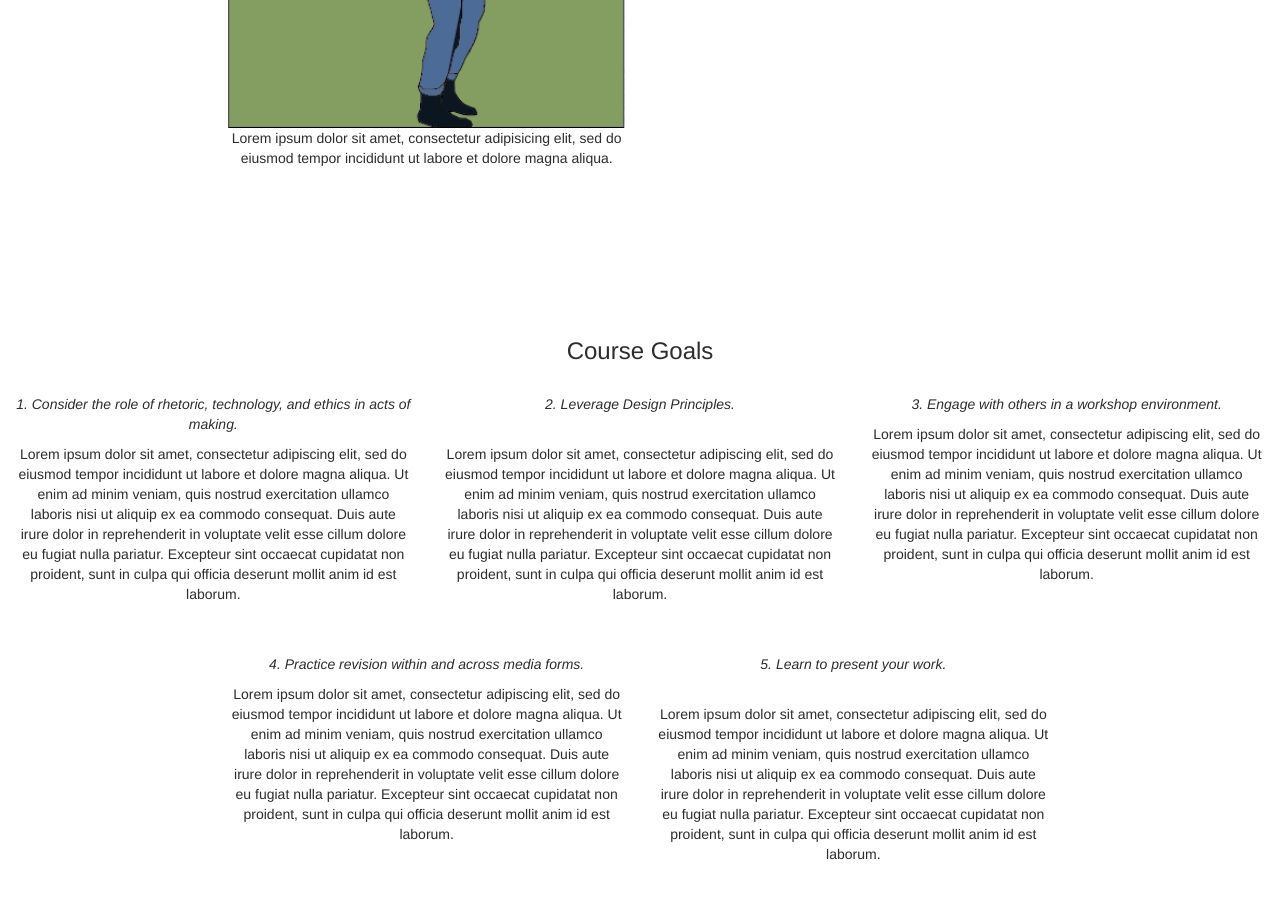
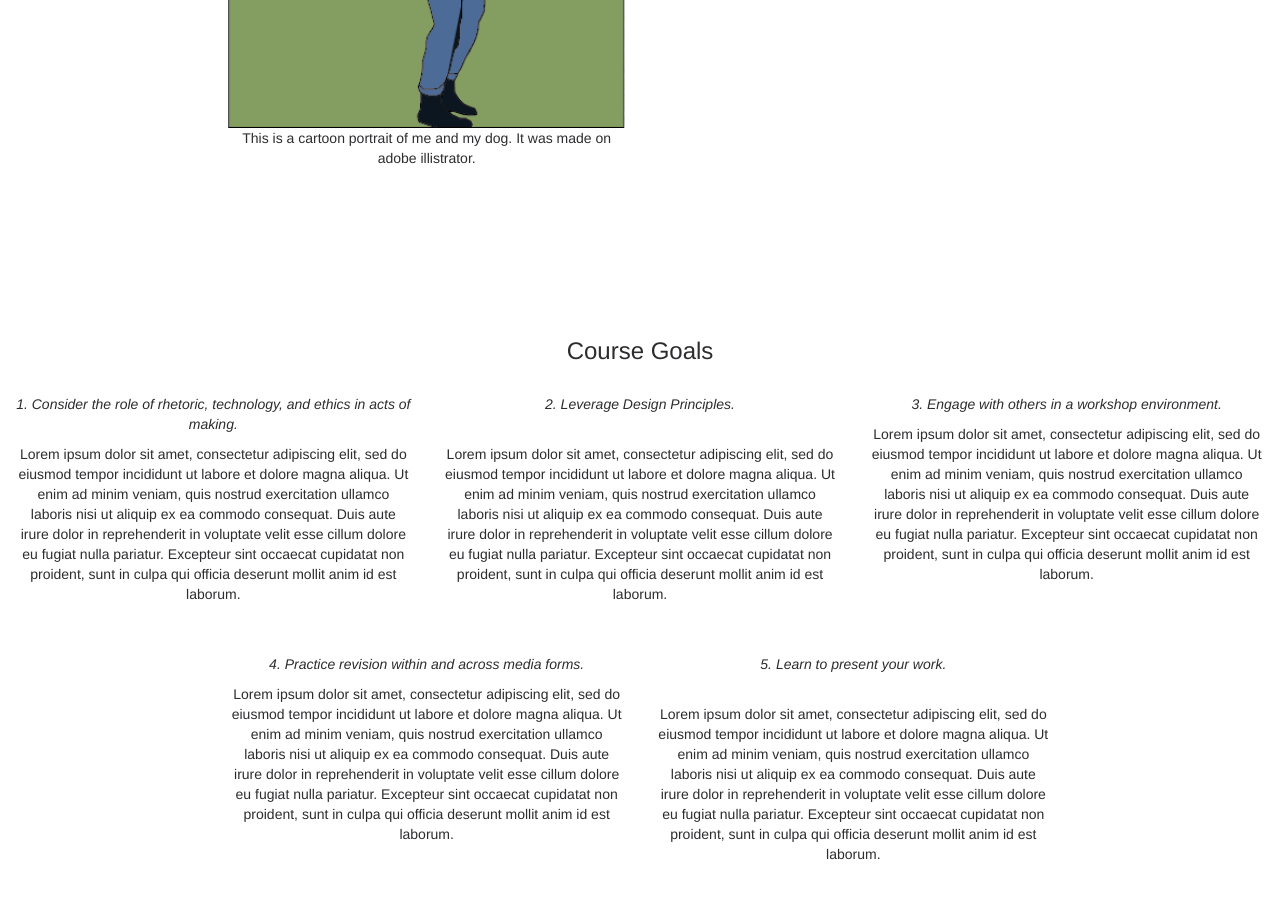
Before and after one commit to sophieyendell/Portfolio, a plain HTML site: page digital-media-course-portfolio-Integrating-Writing-and-Design/index.html in a window 1280 px wide. Shown: the part 1820-2718 px from the top of the page. Drawn offline with nearby package versions, Linux system fonts and the light colour scheme.

Commit message:
Update index.html

```diff
--- a/digital-media-course-portfolio-Integrating-Writing-and-Design/index.html
+++ b/digital-media-course-portfolio-Integrating-Writing-and-Design/index.html
@@ -66,7 +66,7 @@
        <img src="cartoonportrait.png" class="img-responsive" style="width:100%"alt="Image" >
               </div>
      </a>
-        <p>Lorem ipsum dolor sit amet, consectetur adipisicing elit, sed do eiusmod tempor incididunt ut labore et dolore magna aliqua.</p>
+        <p>This is a cartoon portrait of me and my dog. It was made on adobe illistrator. </p>
     </div>
 
     <div class="col-sm-4">
```
